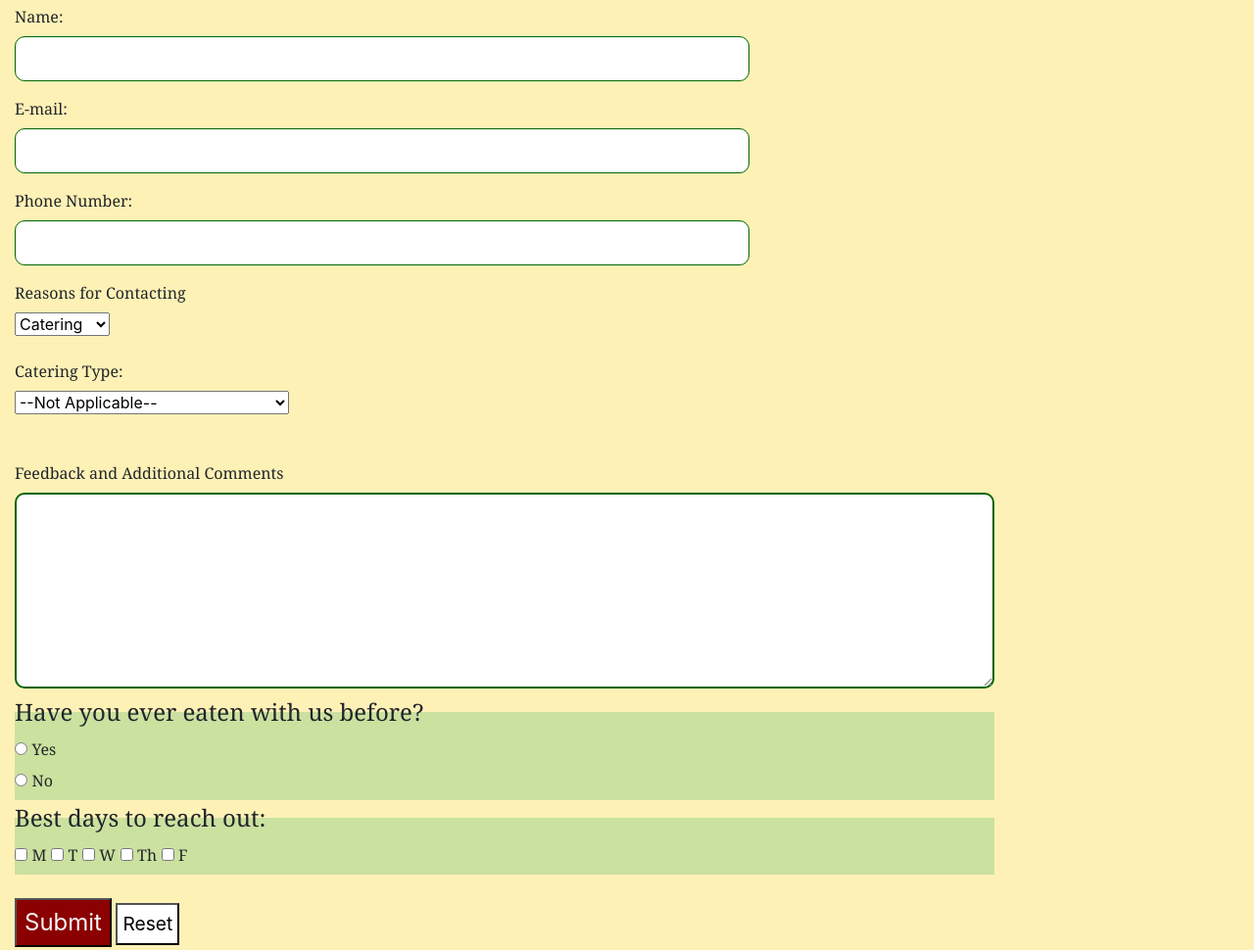
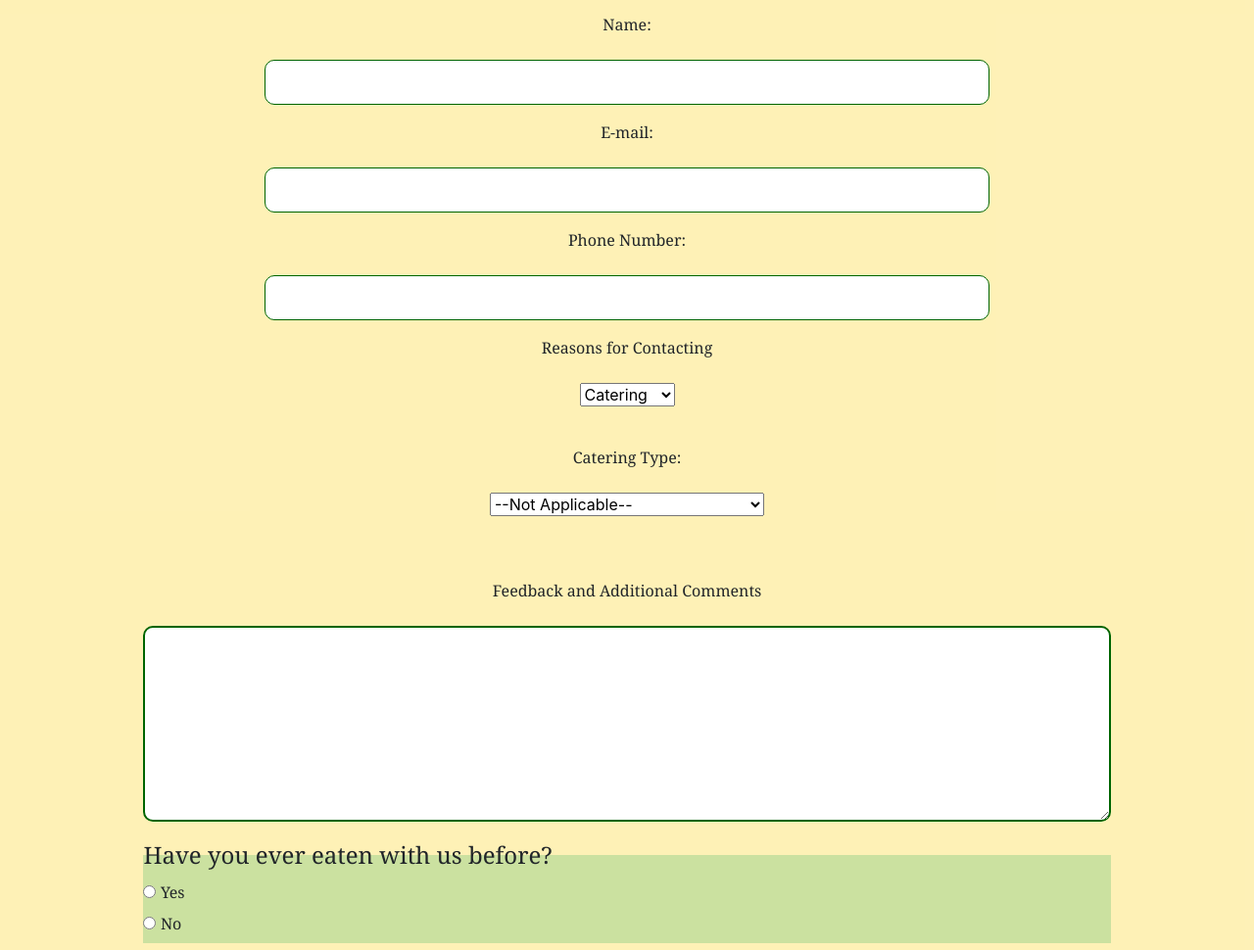
Before and after one commit to NarishSingh/NarishSingh.github.io, a plain HTML site: page SG Project 2 - Restaurant Site 2 - Bootstrap/public_html/contact.html in a window 1280 px wide. Shown: the part 241-1211 px from the top of the page at 98% size. Drawn offline with nearby package versions, Linux system fonts and the light colour scheme.

Commit message:
Form is centered, ready for submission

```diff
--- a/SG Project 2 - Restaurant Site 2 - Bootstrap/public_html/contact.html
+++ b/SG Project 2 - Restaurant Site 2 - Bootstrap/public_html/contact.html
@@ -27,30 +27,38 @@ Contact Us
                 <h3>Contact Us</h3>
             </article>
 
-            <div class="row">
+
             <form action="submit.html" method="POST">
                 <!--Text Inputs-->
-                    <div class="col-lg-12">
+                <div class="d-flex p-2 justify-content-center">
                     <label for="name">Name:</label>
+                </div>
+                <div class="d-flex p-2 justify-content-center">
                     <br/><input type="text" id="name" required/><br/>
                     <p></p>
                 </div>
 
-                    <div class="col-lg-12">
+                <div class="d-flex p-2 justify-content-center">
                     <label for="email">E-mail:</label>
+                </div>
+                <div class="d-flex p-2 justify-content-center">
                     <br/><input type="text" id="email" required/><br/>
                     <p></p>
                 </div>
 
-                    <div class="col-lg-12">
+                <div class="d-flex p-2 justify-content-center">
                     <label for="phone">Phone Number:</label>
+                </div>
+                <div class="d-flex p-2 justify-content-center">
                     <br/><input type="text" id="phone" required/><br/>
                     <p></p>
                 </div>
 
                 <!--Select/Drop Down Menus-->
-                    <div class="col-lg-12">
+                <div class="d-flex p-2 justify-content-center">
                     <label for="inquiry">Reasons for Contacting</label><br/>
+                </div>
+                <div class="d-flex p-2 justify-content-center">
                     <select>
                         <option value="catering" selected>Catering</option>
                         <option value="feedback">Feedback</option>
@@ -59,8 +67,10 @@ Contact Us
                 </div>
 
                 <br/>
-                    <div class="col-lg-12">
+                <div class="d-flex p-2 justify-content-center">
                     <label for="cater">Catering Type:</label><br/>
+                </div>
+                <div class="d-flex p-2 justify-content-center">
                     <select>
                         <option value="weddingHall">Wedding - Hall</option>
                         <option value="weddingChurch">Wedding - Church</option>
@@ -72,13 +82,15 @@ Contact Us
 
                 <!--Textarea-->
                 <br/><br/>
-                    <div class="col-lg-12">
+                <div class="d-flex p-2 justify-content-center">
                     <label for="comments">Feedback and Additional Comments</label><br/>
+                </div>
+                <div class="d-flex p-2 justify-content-center">
                     <textarea id="comments" name="comments"></textarea>
                 </div>
 
                 <!--Radio Buttons-->
-                    <div class="col-lg-12">
+                <div class="d-flex p-2 justify-content-center">
                     <fieldset>
                         <legend>Have you ever eaten with us before?</legend>
                         <input type="radio" id="choice1" name="everBeen" value="y">
@@ -89,7 +101,7 @@ Contact Us
                 </div>
 
                 <!--Checkbox-->
-                    <div class="col-lg-12">
+                <div class="d-flex p-2 justify-content-center">
                     <fieldset>
                         <legend>Best days to reach out:</legend>
                         <input type="checkbox" id="m" name="contactDay" value="M">
@@ -107,12 +119,12 @@ Contact Us
 
                 <!--Form Action Buttons-->
                 <br/>
-                    <div class="col-lg-12">
+                <div class="d-flex p-2 justify-content-center">
                     <input type="submit"/>
                     <input type="reset"/>
                 </div>
             </form>
-            </div>
+
 
             <footer>
                 <hr />
--- a/SG Project 2 - Restaurant Site 2 - Bootstrap/public_html/styles/restaurantStyles.css
+++ b/SG Project 2 - Restaurant Site 2 - Bootstrap/public_html/styles/restaurantStyles.css
@@ -118,13 +118,9 @@ form
     width: 100%;
 }
 
-form .col
+label, legend
 {
     float: center;
-}
-
-label, legend
-{
     font-family: georgia;
 }
 
```
Also changed, not shown: SG Project 2 - Restaurant Site 2 - Bootstrap/public_html/menu.html (+0 -1 lines). Lines whose indentation alone changed are shown as unchanged.
